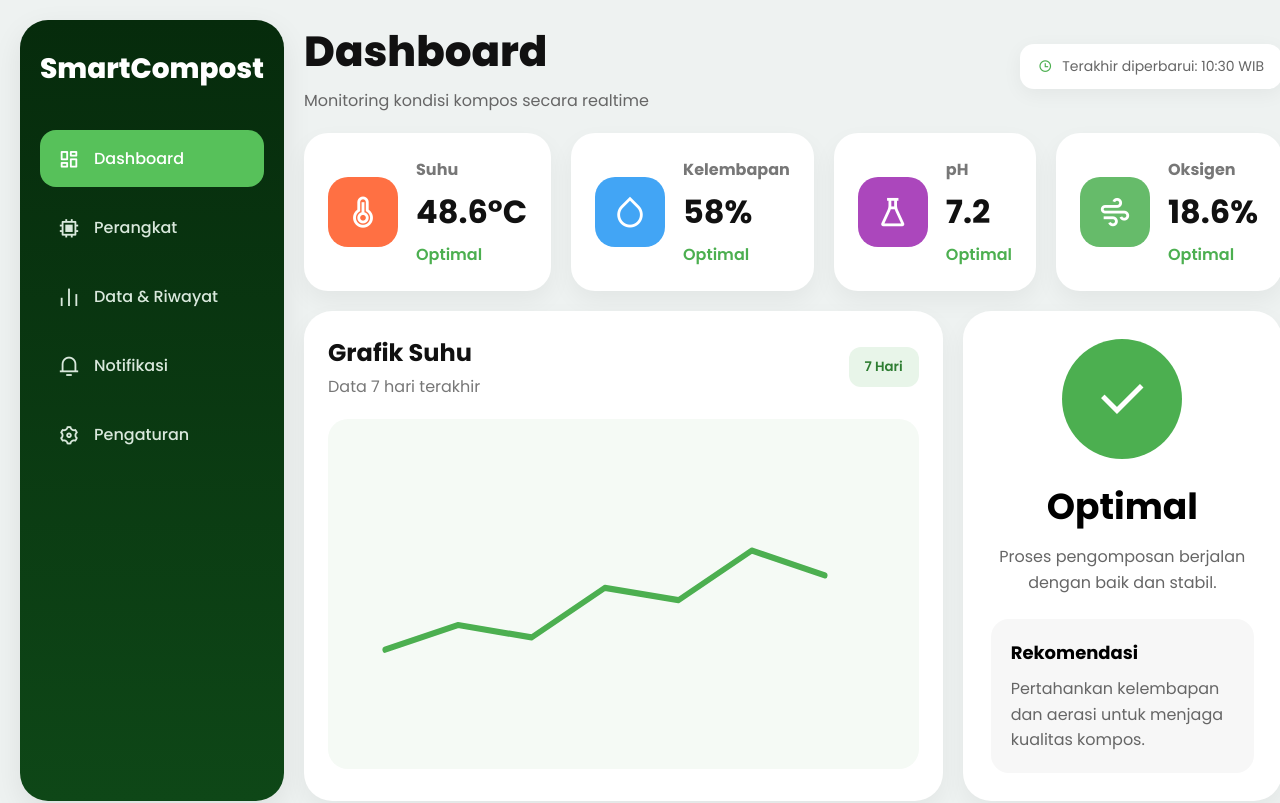
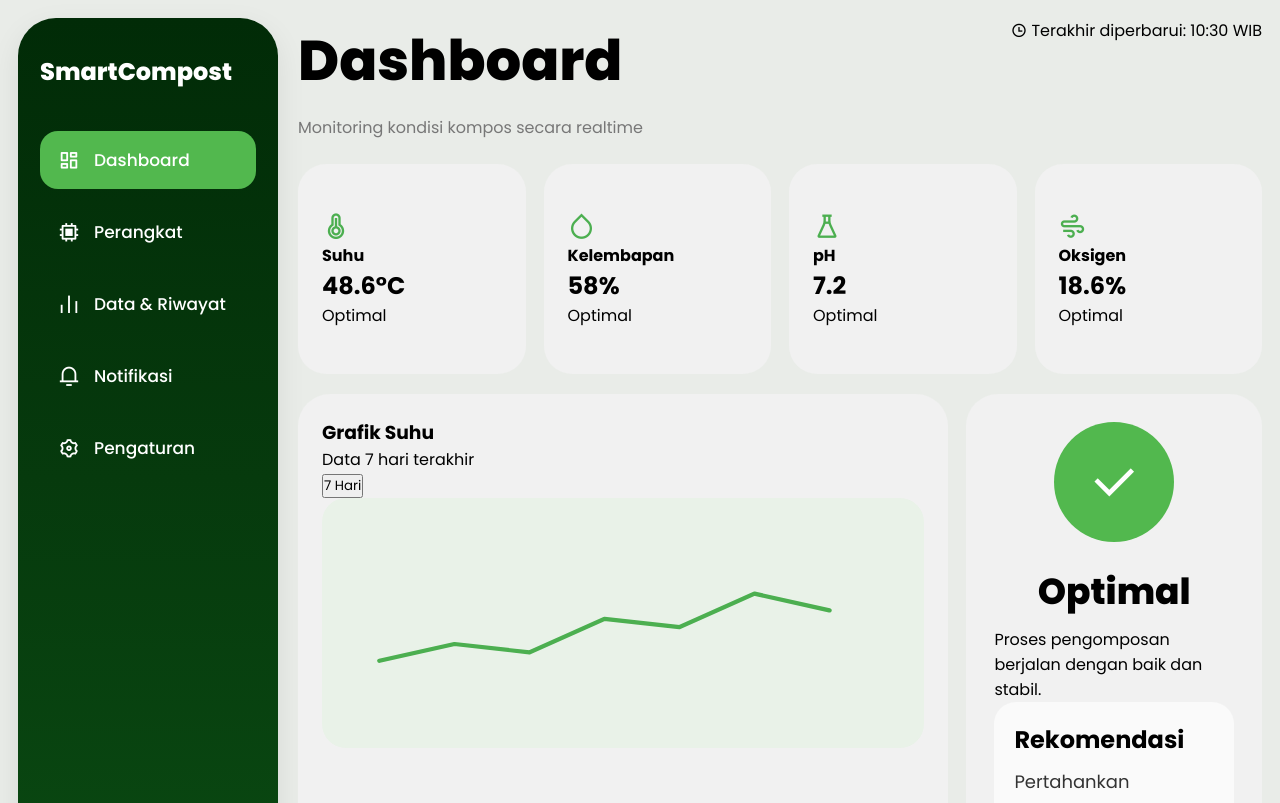
Before and after one commit to selametmaulana/Smart-Compost, a Vue app: page /dashboard in a window 1280 px wide. Shown: the top 803 px of the page. Built offline with nearby package versions, Linux system fonts and the light colour scheme.

Commit message:
Home Page

```diff
--- a/src/views/Dashboard.vue
+++ b/src/views/Dashboard.vue
@@ -211,50 +211,53 @@
 }
 
 body{
-  background:#EEF2F1;
+  background:#E9ECE8;
 }
 
 /* LAYOUT */
 .dashboard-layout{
+  width:100%;
+  min-height:100vh;
   display:flex;
-  min-height:100vh;
-  background:#EEF2F1;
-  padding:20px;
   gap:20px;
+  padding:18px;
+  background:#E9ECE8;
 }
 
 /* SIDEBAR */
 .sidebar{
-  width:270px;
-  background:linear-gradient(180deg,#062B0C,#0E4717);
-  border-radius:28px;
-  padding:28px 20px;
+  width:260px;
+  background:linear-gradient(180deg,#012B07,#063A0D,#0A4A12);
+  border-radius:38px;
+  padding:36px 22px;
+  display:flex;
+  flex-direction:column;
   box-shadow:0 10px 30px rgba(0,0,0,0.08);
 }
 
 .logo{
   color:white;
-  font-size:28px;
+  font-size:24px;
   font-weight:800;
-  margin-bottom:40px;
+  margin-bottom:42px;
 }
 
 .menu{
   display:flex;
   flex-direction:column;
-  gap:12px;
+  gap:14px;
 }
 
 .menu-item{
   display:flex;
   align-items:center;
   gap:14px;
+  color:white;
   padding:16px 18px;
-  color:#D9E8DC;
-  border-radius:16px;
+  border-radius:18px;
   cursor:pointer;
-  transition:0.3s ease;
-  font-size:16px;
+  transition:0.3s;
+  font-size:17px;
   font-weight:500;
 }
 
@@ -267,8 +270,7 @@ body{
 }
 
 .menu-item.active{
-  background:#57C15A;
-  color:white;
+  background:#52B84E;
 }
 
 /* MAIN */
@@ -276,157 +278,116 @@ body{
   flex:1;
   display:flex;
   flex-direction:column;
-  gap:20px;
 }
 
 /* TOPBAR */
 .topbar{
   display:flex;
   justify-content:space-between;
-  align-items:center;
+  align-items:flex-start;
+  margin-bottom:24px;
 }
 
 .topbar h1{
-  font-size:42px;
+  font-size:56px;
   font-weight:800;
-  color:#111;
+  color:#000;
 }
 
 .topbar p{
-  color:#666;
-  margin-top:5px;
-}
-
-.last-update{
-  background:white;
-  padding:12px 18px;
-  border-radius:14px;
-  display:flex;
-  align-items:center;
-  gap:10px;
-  color:#666;
-  font-size:14px;
-  box-shadow:0 5px 20px rgba(0,0,0,0.05);
-}
-
-.last-update i{
-  color:#4CAF50;
+  color:#777;
+  font-size:16px;
+  margin-top:12px;
 }
 
 /* SENSOR GRID */
 .sensor-grid{
   display:grid;
   grid-template-columns:repeat(4,1fr);
-  gap:20px;
+  gap:18px;
+  margin-bottom:20px;
 }
 
 .sensor-card{
-  background:white;
-  border-radius:24px;
+  background:#F1F1F1;
+  border-radius:28px;
   padding:24px;
+  min-height:210px;
   display:flex;
-  align-items:center;
-  gap:18px;
-  box-shadow:0 10px 25px rgba(0,0,0,0.05);
+  flex-direction:column;
+  justify-content:center;
   transition:0.3s;
 }
 
 .sensor-card:hover{
-  transform:translateY(-5px);
+  transform:translateY(-4px);
 }
 
-.sensor-icon{
-  width:70px;
-  height:70px;
-  border-radius:20px;
-  display:flex;
-  align-items:center;
-  justify-content:center;
-  font-size:34px;
-  color:white;
+.sensor-card i{
+  font-size:28px;
+  color:#4CAF50;
+  margin-bottom:20px;
 }
 
-.temp{
-  background:#FF7043;
+.sensor-card h3{
+  font-size:18px;
+  color:#666;
+  margin-bottom:14px;
 }
 
-.humidity{
-  background:#42A5F5;
+.sensor-card h1{
+  font-size:46px;
+  font-weight:800;
+  color:#000;
+  margin-bottom:18px;
 }
 
-.ph{
-  background:#AB47BC;
-}
-
-.oxygen{
-  background:#66BB6A;
-}
-
-.sensor-info h4{
-  color:#777;
-  font-size:16px;
-  margin-bottom:6px;
-}
-
-.sensor-info h2{
-  font-size:32px;
-  font-weight:700;
-  color:#111;
-}
-
-.sensor-info p{
+.status{
   color:#4CAF50;
-  font-weight:600;
-  margin-top:6px;
+  font-size:20px;
+  font-weight:500;
 }
 
 /* BOTTOM */
 .bottom-grid{
   display:grid;
-  grid-template-columns:2fr 1fr;
-  gap:20px;
+  grid-template-columns:2.2fr 1fr;
+  gap:18px;
+  flex:1;
 }
 
 /* CHART */
 .chart-card{
-  background:white;
-  border-radius:28px;
+  background:#F1F1F1;
+  border-radius:32px;
   padding:24px;
-  box-shadow:0 10px 25px rgba(0,0,0,0.05);
 }
 
-.chart-header{
+.chart-top{
   display:flex;
   justify-content:space-between;
   align-items:center;
-  margin-bottom:20px;
+  margin-bottom:22px;
 }
 
-.chart-header h3{
-  font-size:24px;
-  color:#111;
+.chart-top h3{
+  font-size:22px;
+  font-weight:700;
 }
 
-.chart-header p{
-  color:#777;
-  margin-top:4px;
-}
-
-.chart-header button{
-  border:none;
-  background:#E8F5E9;
-  color:#2E7D32;
-  padding:10px 16px;
-  border-radius:12px;
+.day-btn{
+  background:#F7F7F7;
+  padding:10px 18px;
+  border-radius:14px;
+  font-size:15px;
   font-weight:600;
-  cursor:pointer;
 }
 
 .chart-area{
   width:100%;
-  height:350px;
-  background:#F5FAF5;
-  border-radius:20px;
+  height:250px;
+  background:#E9F2E8;
+  border-radius:24px;
   padding:20px;
 }
 
@@ -437,53 +398,57 @@ body{
 
 /* STATUS */
 .status-card{
-  background:white;
-  border-radius:28px;
+  background:#F1F1F1;
+  border-radius:32px;
   padding:28px;
-  text-align:center;
-  box-shadow:0 10px 25px rgba(0,0,0,0.05);
+  display:flex;
+  flex-direction:column;
+  align-items:center;
 }
 
 .status-circle{
   width:120px;
   height:120px;
-  background:#4CAF50;
+  background:#52B84E;
   border-radius:50%;
-  margin:auto;
   display:flex;
   align-items:center;
   justify-content:center;
   color:white;
-  font-size:60px;
-  margin-bottom:20px;
+  font-size:56px;
+  margin-bottom:22px;
 }
 
 .status-card h2{
   font-size:36px;
+  font-weight:800;
+  margin-bottom:8px;
+}
+
+.status-text{
+  text-align:center;
+  font-size:18px;
+  line-height:1.6;
+  margin-bottom:26px;
+  color:#222;
+}
+
+.recommend-box{
+  width:100%;
+  background:#FAFAFA;
+  border-radius:22px;
+  padding:20px;
+}
+
+.recommend-box h4{
+  font-size:24px;
   margin-bottom:10px;
 }
 
-.status-desc{
-  color:#666;
-  line-height:1.6;
-  margin-bottom:24px;
-}
-
-.recommend-box{
-  background:#F7F7F7;
-  padding:20px;
-  border-radius:18px;
-  text-align:left;
-}
-
-.recommend-box h4{
-  margin-bottom:10px;
+.recommend-box p{
   font-size:18px;
-}
-
-.recommend-box p{
-  color:#666;
-  line-height:1.6;
+  line-height:1.7;
+  color:#333;
 }
 
 /* RESPONSIVE */
@@ -509,20 +474,18 @@ body{
     width:100%;
   }
 
-  .topbar{
-    flex-direction:column;
-    align-items:flex-start;
-    gap:15px;
-  }
-
   .sensor-grid{
     grid-template-columns:1fr;
   }
 
+  .topbar{
+    flex-direction:column;
+    gap:10px;
+  }
+
   .topbar h1{
-    font-size:34px;
+    font-size:40px;
   }
 
 }
-
 </style>
```
